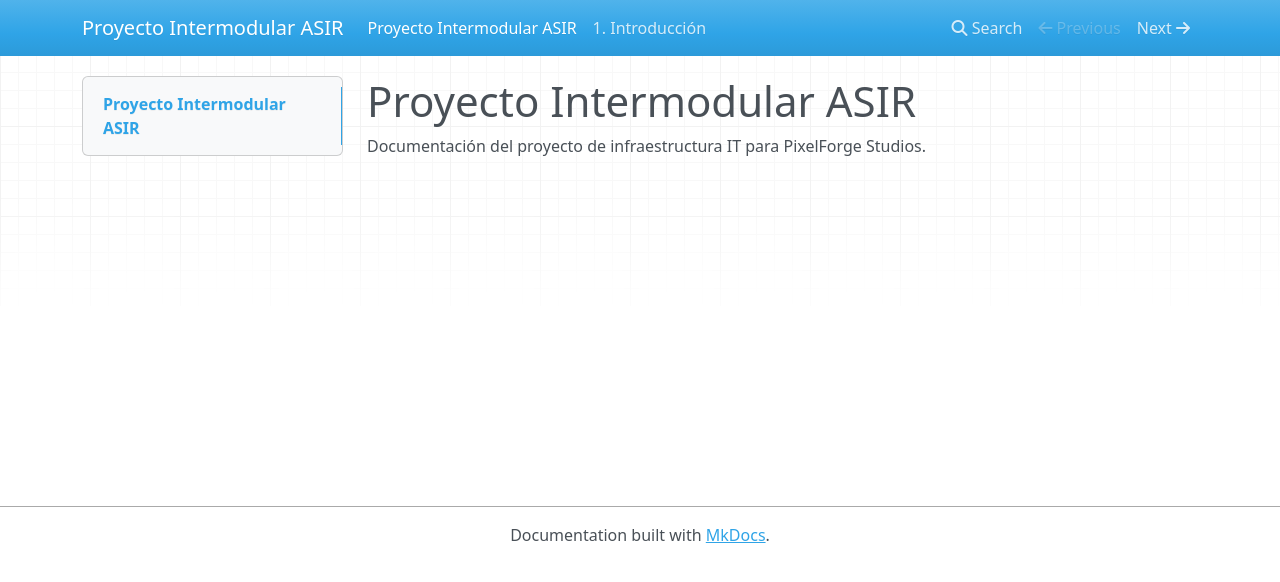
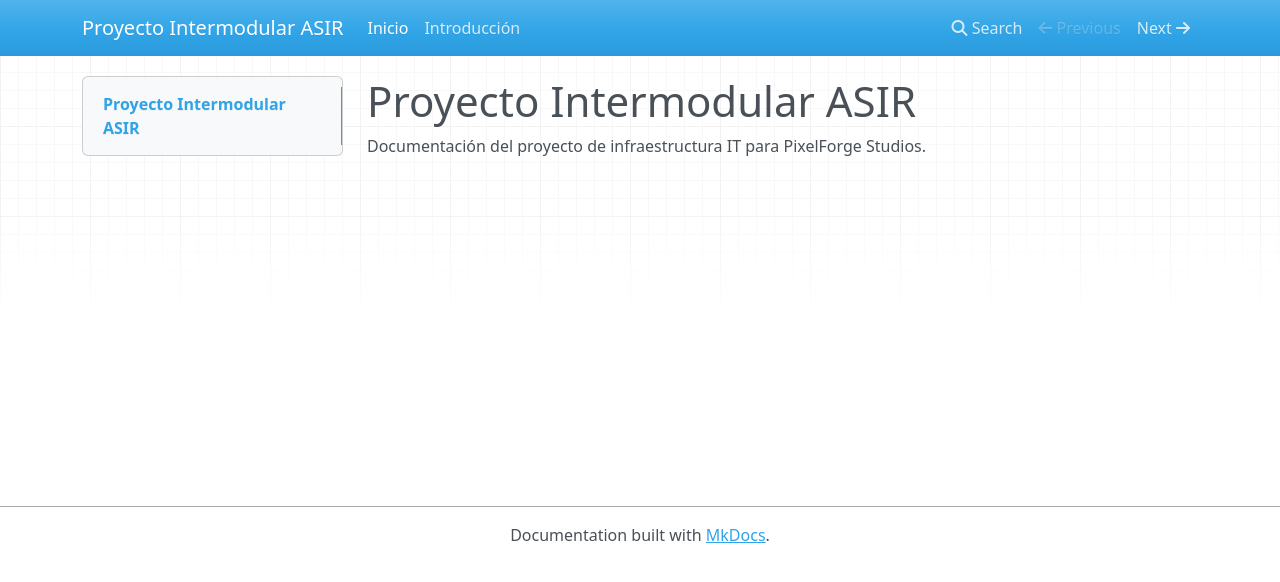
Before and after one commit to Adrigg07/Proyecto-Intermodular-ASIR, an MkDocs documentation site: the page built from docs/index.md, in a window 1280 px wide. Shown: the top 582 px of the page. Built offline with MkDocs 1.6.1, drawn with Linux system fonts in a browser that asks for light colours; nearby versions of some CDN libraries; some of the changed lines change nothing that is shown.

Commit message:
Add site URL and navigation structure to mkdocs.yml

```diff
--- a/mkdocs.yml
+++ b/mkdocs.yml
@@ -1,2 +1,5 @@
 site_name: Proyecto Intermodular ASIR
-docs_dir: docs
+site_url: https://adrigg07.github.io/Proyecto-Intermodular-ASIR/
+nav:
+  - Inicio: index.md
+  - Introducción: 01_introduccion.md
```
